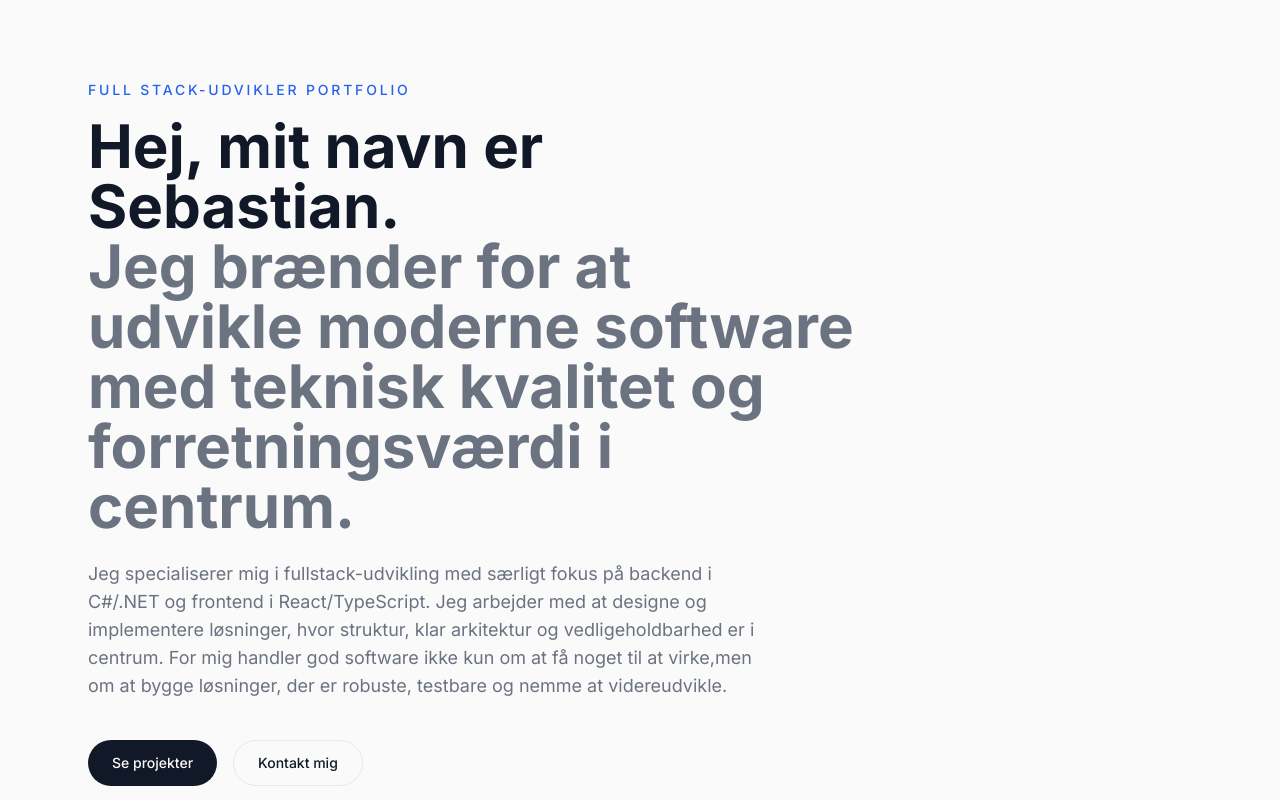
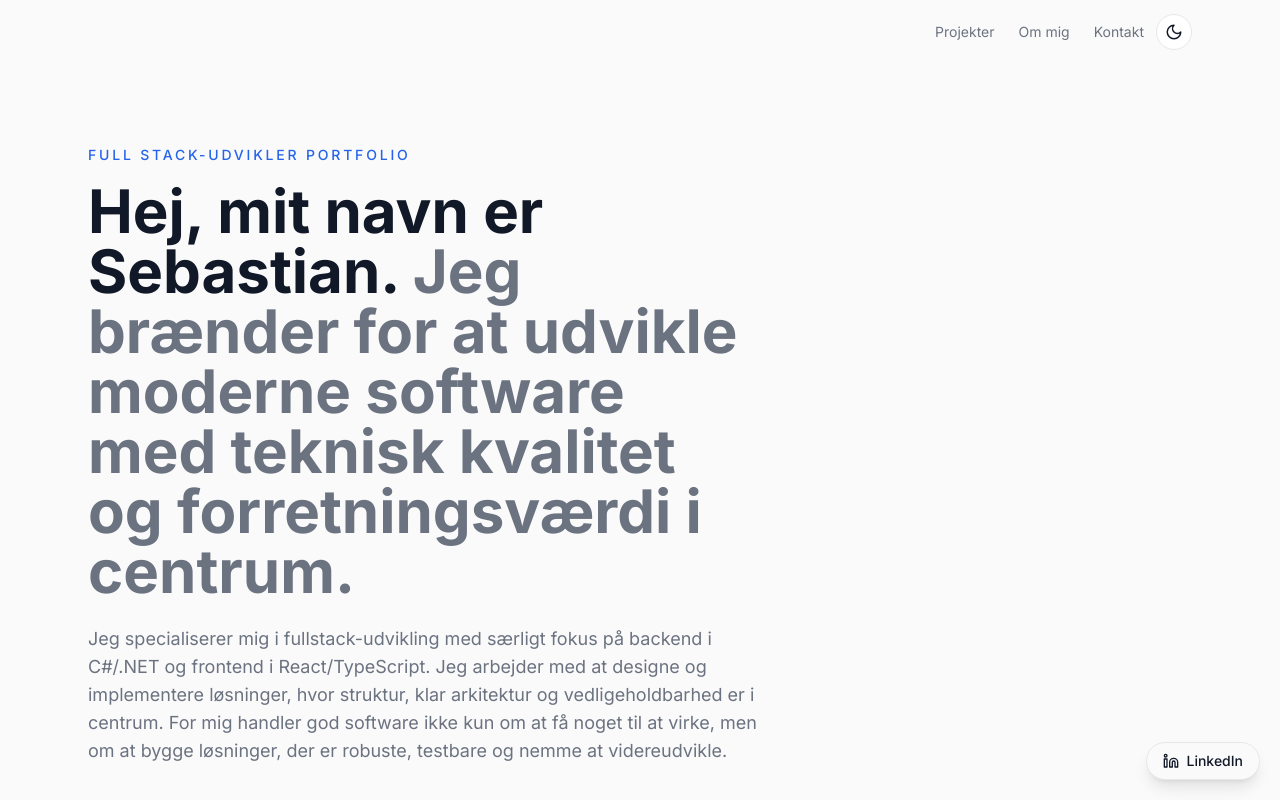
Before and after one commit to sebtully/Portfolio, a Next.js app: page / in a window 1280 px wide. Shown: the top 800 px of the page. Built offline with nearby package versions, Linux system fonts and the light colour scheme.

Commit message:
Burger menu added. samt footer og header

```diff
--- a/app/globals.css
+++ b/app/globals.css
@@ -63,3 +63,17 @@ body {
 .section-subtitle {
   @apply mt-2 max-w-2xl text-sm text-muted md:text-base;
 }
+
+.copy-width {
+  @apply max-w-2xl;
+}
+
+.linkedin-sticky {
+  @apply fixed bottom-5 right-5 z-40 inline-flex items-center gap-2 rounded-full border border-border bg-background px-4 py-2 text-sm font-medium text-foreground shadow-lg transition hover:-translate-y-0.5 hover:border-accent;
+}
+
+@media (max-width: 767px) {
+  .linkedin-sticky {
+    @apply bottom-4 right-4 px-3 py-2 text-xs;
+  }
+}
--- a/app/page.tsx
+++ b/app/page.tsx
@@ -5,8 +5,9 @@ import { AboutSection } from '@/components/about-section';
 import { ContactSection } from '@/components/contact-section';
 import { HeroSection } from '@/components/hero-section';
 import { ProjectsSection } from '@/components/projects-section';
+import { SiteHeader } from '@/components/site-header';
 import { projects } from '@/data/projects';
-import { Analytics } from "@vercel/analytics/next"
+import { Analytics } from '@vercel/analytics/next';
 
 
 export default function Home() {
@@ -29,12 +30,27 @@ export default function Home() {
     return () => cancelAnimationFrame(raf);
   }, [showProjects]);
 
+  const handleShowProjects = () => {
+    if (showProjects) {
+      document.getElementById('projekter')?.scrollIntoView({
+        behavior: 'smooth',
+        block: 'start'
+      });
+      return;
+    }
+
+    setShowProjects(true);
+  };
+
   return (
     <main className="min-h-screen">
-      <HeroSection onShowProjects={() => setShowProjects(true)} />
+      <SiteHeader onShowProjects={handleShowProjects} />
+      <HeroSection onShowProjects={handleShowProjects} />
       {showProjects && <ProjectsSection projects={projects} />}
       <AboutSection />
-      <ContactSection />
+      <footer className="mt-8 border-t border-border bg-card/70">
+        <ContactSection />
+      </footer>
       <Analytics />
     </main>
   );
--- a/components/about-section.tsx
+++ b/components/about-section.tsx
@@ -9,13 +9,13 @@ export function AboutSection() {
       initial={{ opacity: 0, y: 16 }}
       animate={{ opacity: 1, y: 0 }}
       transition={{ duration: 0.7, delay: 0.1 }}
-      className="section-shell py-14 md:py-16"
+      className="section-shell scroll-mt-24 py-14 md:py-16"
     >
       <h2 className="section-title">Om mig</h2>
       <p className="section-subtitle">
         Fullstack-udvikler med baggrund som datamatiker, med stærk interesse for moderne webteknologier.
       </p>
-      <div className="mt-8 max-w-3xl space-y-4 text-muted">
+      <div className="copy-width mt-8 space-y-4 text-muted">
         <p>
           Jeg brænder for at udvikle løsninger, der holder i længden,
           og som er designet med fokus på struktur, kvalitet og skalerbarhed. Jeg motiveres af at forstå forretningen bag funktionaliteten og omsætte komplekse behov til enkle og robuste tekniske løsninger.
--- a/components/contact-section.tsx
+++ b/components/contact-section.tsx
@@ -13,14 +13,14 @@ export function ContactSection() {
       initial={{ opacity: 0, y: 16 }}
       animate={{ opacity: 1, y: 0 }}
       transition={{ duration: 0.7, delay: 0.2 }}
-      className="section-shell py-14 md:py-16"
+      className="section-shell scroll-mt-24 py-14 md:py-16"
     >
       <h2 className="section-title">Kontakt</h2>
       <p className="section-subtitle">
         Jeg er åben for nye muligheder og samarbejder. Skriv gerne, hvis du vil høre mere.
       </p>
 
-      <div className="mt-8 flex flex-col gap-4 text-sm md:flex-row md:items-center md:gap-8">
+      <div className="copy-width mt-8 flex flex-col gap-4 text-sm md:flex-row md:items-center md:gap-8">
         <a
           href={emailHref}
           target="_blank"
@@ -40,6 +40,16 @@ export function ContactSection() {
           linkedin.com/in/sebastian-tully-schmidt
         </a>
       </div>
+      <a
+        href="https://www.linkedin.com/in/sebastian-tully-schmidt-2221961b9/"
+        target="_blank"
+        rel="noreferrer"
+        aria-label="Besog min LinkedIn profil"
+        className="linkedin-sticky"
+      >
+        <Linkedin size={16} />
+        LinkedIn
+      </a>
     </motion.section>
   );
 }
--- a/components/hero-section.tsx
+++ b/components/hero-section.tsx
@@ -8,8 +8,8 @@ type HeroSectionProps = {
 
 export function HeroSection({ onShowProjects }: HeroSectionProps) {
   return (
-    <section id="top" className="section-shell flex min-h-[72vh] items-center py-16 md:py-20">
-      <div className="max-w-3xl">
+    <section id="top" className="section-shell flex min-h-[72vh] scroll-mt-24 items-center py-16 md:py-20">
+      <div className="copy-width">
         <motion.p
           initial={{ opacity: 0, y: 14 }}
           animate={{ opacity: 1, y: 0 }}
@@ -24,18 +24,18 @@ export function HeroSection({ onShowProjects }: HeroSectionProps) {
           transition={{ duration: 0.7, delay: 0.1 }}
           className="mt-4 text-4xl font-bold leading-tight md:text-6xl"
         >
-          Hej, mit navn er Sebastian.<br />
-          <span className="text-muted">Jeg brænder for at udvikle moderne software med teknisk kvalitet og forretningsværdi i centrum.</span>
+          Hej, mit navn er Sebastian.
+          <span className="text-muted"> Jeg brænder for at udvikle moderne software med teknisk kvalitet og forretningsværdi i centrum.</span>
         </motion.h1>
         <motion.p
           initial={{ opacity: 0, y: 20 }}
           animate={{ opacity: 1, y: 0 }}
           transition={{ duration: 0.7, delay: 0.2 }}
-          className="mt-6 max-w-2xl text-base text-muted md:text-lg"
+          className="mt-6 text-base text-muted md:text-lg"
         >
           Jeg specialiserer mig i fullstack-udvikling med særligt fokus på backend i C#/.NET og frontend i React/TypeScript.
           Jeg arbejder med at designe og implementere løsninger, hvor struktur, klar arkitektur og vedligeholdbarhed er i centrum.
-          For mig handler god software ikke kun om at få noget til at virke,men om at bygge løsninger,
+          For mig handler god software ikke kun om at få noget til at virke, men om at bygge løsninger,
           der er robuste, testbare og nemme at videreudvikle.
         </motion.p>
         <motion.div
--- a/components/projects-section.tsx
+++ b/components/projects-section.tsx
@@ -14,7 +14,7 @@ export function ProjectsSection({ projects }: ProjectsSectionProps) {
       initial={{ opacity: 0, y: 10 }}
       animate={{ opacity: 1, y: 0 }}
       transition={{ duration: 0.35, ease: 'easeOut' }}
-      className="section-shell py-14 md:py-16"
+      className="section-shell scroll-mt-24 py-14 md:py-16"
     >
       <h2 className="section-title">Udvalgte projekter</h2>
       <p className="section-subtitle">
--- /dev/null
+++ b/components/site-header.tsx
@@ -0,0 +1,107 @@
+'use client';
+
+import { useEffect, useState } from 'react';
+import { Menu, X } from 'lucide-react';
+import { ThemeToggle } from '@/components/theme-toggle';
+
+type SiteHeaderProps = {
+  onShowProjects: () => void;
+};
+
+const links = [
+  { href: '#om-mig', label: 'Om mig' },
+  { href: '#kontakt', label: 'Kontakt' }
+];
+
+export function SiteHeader({ onShowProjects }: SiteHeaderProps) {
+  const [isMenuOpen, setIsMenuOpen] = useState(false);
+  const [isScrolled, setIsScrolled] = useState(false);
+
+  useEffect(() => {
+    const onScroll = () => {
+      setIsScrolled(window.scrollY > 8);
+    };
+
+    onScroll();
+    window.addEventListener('scroll', onScroll, { passive: true });
+
+    return () => window.removeEventListener('scroll', onScroll);
+  }, []);
+
+  return (
+    <header
+      className={`sticky top-0 z-50 border-b transition-colors ${
+        isScrolled
+          ? 'border-border bg-background/95 backdrop-blur'
+          : 'border-transparent bg-background/80'
+      }`}
+    >
+      <div className="section-shell flex h-16 items-center justify-between">
+        <a href="#top" className="text-sm font-semibold tracking-[0.08em] text-foreground">
+        </a>
+
+        <div className="flex items-center gap-3">
+          <nav className="hidden items-center gap-6 md:flex">
+            <button
+              type="button"
+              onClick={onShowProjects}
+              className="text-sm text-muted transition hover:text-foreground"
+            >
+              Projekter
+            </button>
+            {links.map((link) => (
+              <a
+                key={link.href}
+                href={link.href}
+                className="text-sm text-muted transition hover:text-foreground"
+              >
+                {link.label}
+              </a>
+            ))}
+          </nav>
+
+          <ThemeToggle />
+
+          <button
+            type="button"
+            aria-label="Aabn menu"
+            aria-expanded={isMenuOpen}
+            onClick={() => setIsMenuOpen((current) => !current)}
+            className="inline-flex rounded-full border border-border bg-card p-2 text-muted transition hover:border-accent hover:text-foreground md:hidden"
+          >
+            {isMenuOpen ? <X size={18} /> : <Menu size={18} />}
+          </button>
+        </div>
+      </div>
+
+      <nav
+        className={`overflow-hidden border-t border-border/60 bg-card transition-all duration-200 md:hidden ${
+          isMenuOpen ? 'max-h-56 opacity-100' : 'max-h-0 opacity-0'
+        }`}
+      >
+        <div className="section-shell flex flex-col gap-1 py-3">
+          <button
+            type="button"
+            onClick={() => {
+              onShowProjects();
+              setIsMenuOpen(false);
+            }}
+            className="rounded-lg px-2 py-2 text-left text-sm text-muted transition hover:bg-background hover:text-foreground"
+          >
+            Projekter
+          </button>
+          {links.map((link) => (
+            <a
+              key={link.href}
+              href={link.href}
+              onClick={() => setIsMenuOpen(false)}
+              className="rounded-lg px-2 py-2 text-sm text-muted transition hover:bg-background hover:text-foreground"
+            >
+              {link.label}
+            </a>
+          ))}
+        </div>
+      </nav>
+    </header>
+  );
+}
--- a/data/projects.ts
+++ b/data/projects.ts
@@ -26,7 +26,7 @@ export const projects: Project[] = [
     description:
       'CRM-dashboard til håndtering af kundebookinger og services — inkl. kalenderintegration (Google/Outlook), automatiserede e-mail/SMS-påmindelser, administrativt panel til bookings, ressourcestyring og rapportering. Fokus på sikkerhed, skalerbarhed og effektiv drift.',
     techStack: ['Next.js', 'TypeScript', 'PostgreSQL', 'Tailwind CSS'],
-    githubUrl: 'https://github.com/sebtully/CRM2026.git'
+    githubUrl: ''
   },
   {
     title: 'Padel Opponent Finder',
```
